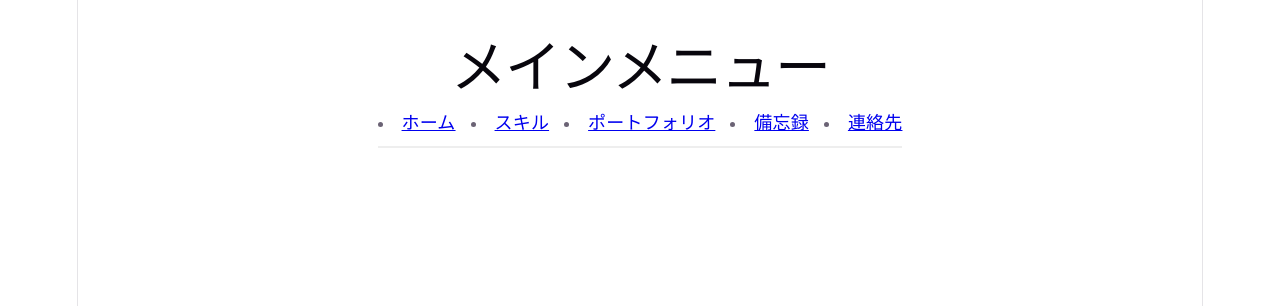
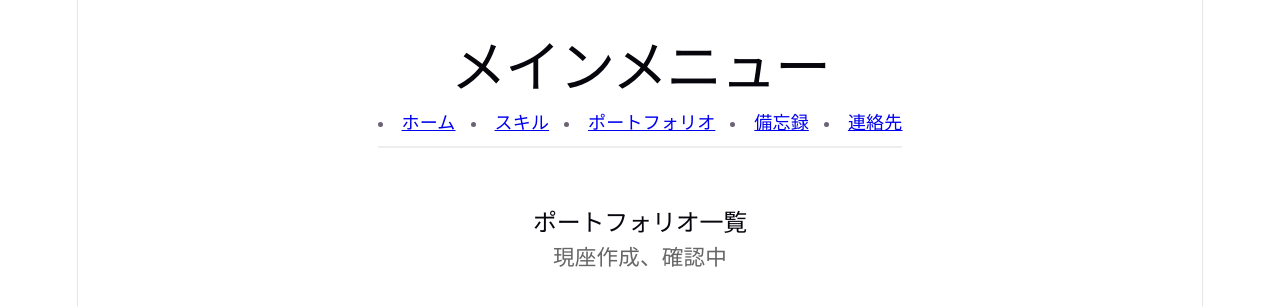
Before and after one commit to shwa37815/Portfolio, a React (Vite) app: page /portfolio in a window 1280 px wide. Shown: the top 306 px of the page. Built offline with nearby package versions, Linux system fonts and the light colour scheme.

Commit message:
feat:ポートフォリオページの骨組み完成

```diff
--- a/src/App.tsx
+++ b/src/App.tsx
@@ -1,10 +1,10 @@
 import { BrowserRouter, Routes,Route,Link } from 'react-router-dom';
+import Skills from './components/pages/Skills';
+import Portfolio from './components/pages/Portfolio';
 import Memo from './components/pages/Memo';
+import Contact from './components/pages/Contact';
 
 const Home= () => <div><h2>ホーム</h2><p>ポートフォリオテスト(開発中)</p></div>;
-const Skills= () => <div><h2>スキル</h2><p>ポートフォリオテスト(開発中)</p></div>;
-const Portfolios= () => <div><h2>ポートフォリオ</h2><p>ポートフォリオテスト(開発中)</p></div>;
-const Contact= () => <div><h2>連絡先</h2><p>ポートフォリオテスト(開発中)</p></div>;
 
 function App() {
    return (
@@ -16,7 +16,7 @@ function App() {
         <nav style ={{ display: 'flex', gap: '15px' , borderBottom: '2px solid #eee' , paddingBottom: '10px' , marginBottom: '20px' }}>
             <li><Link to="/">ホーム</Link></li>
             <li><Link to="/skills">スキル</Link></li>
-            <li><Link to="/portfolios">ポートフォリオ</Link></li>
+            <li><Link to="/portfolio">ポートフォリオ</Link></li>
             <li><Link to="/memo">備忘録</Link></li>
             <li><Link to="/contact">連絡先</Link></li>
         </nav>
@@ -25,7 +25,7 @@ function App() {
         <Routes>
           <Route path="/" element={<Home />} />
           <Route path="/skills" element={<Skills />} />
-          <Route path="/portfolios" element={<Portfolios />} />
+          <Route path="/portfolio" element={<Portfolio />} />
           <Route path="/memo" element={<Memo />} />
           <Route path="/contact" element={<Contact />} />
         </Routes>
--- /dev/null
+++ b/src/components/pages/Contact.tsx
@@ -0,0 +1,9 @@
+const Contact = () => {
+    return (
+        <div style={{ textAlign: 'center', padding: '40px 0', }}> 用意中。
+            <h2>連絡先</h2>
+        </div>
+    );
+}
+
+export default Contact;
--- /dev/null
+++ b/src/components/pages/Portfolio.tsx
@@ -0,0 +1,10 @@
+const Portfolio = () => {
+    return (
+        <div style={{ textAlign: 'center', padding: '40px 0', }}>
+            <h2>ポートフォリオ一覧 </h2>
+            <p style = {{ fontSize: '1.2em', color: '#666' }}>現座作成、確認中</p>
+        </div>
+    );
+};
+
+export default Portfolio;
--- /dev/null
+++ b/src/components/pages/Skills.tsx
@@ -0,0 +1,10 @@
+const Skills = () => {
+    return (
+        <div style={{ textAlign: 'center', padding: '40px 0', }}>
+            <h2>スキル</h2>
+            <p style = {{ fontSize: '1.2em', color: '#666' }}>仮のページ。まとめ次第掲載予定</p>
+        </div>
+    );
+};
+
+export default Skills;
```
Also changed, not shown: src/assets/設計.md (+9 -7 lines).
